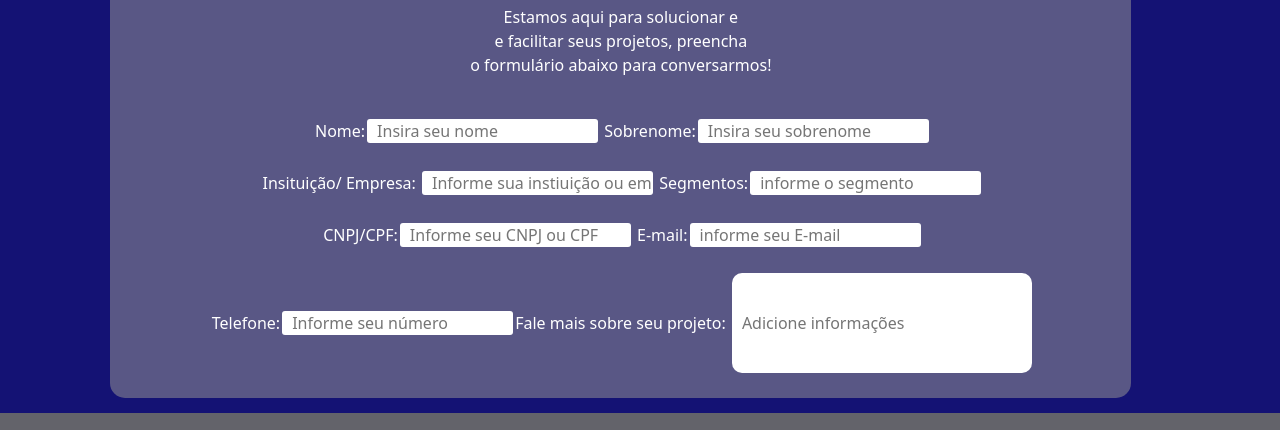
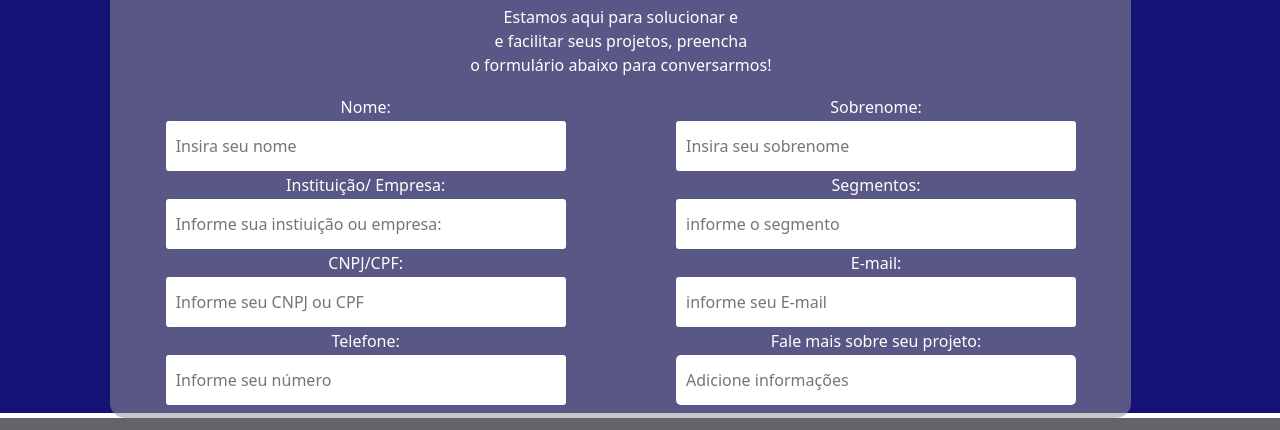
Before and after one commit to Ramon-Silv/LouerTech, a plain HTML site: page index.html in a window 1280 px wide. Shown: the part 1352-1782 px from the top of the page. Drawn offline with nearby package versions, Linux system fonts and the light colour scheme.

Commit message:
atualização formulário

```diff
--- a/home/home.css
+++ b/home/home.css
@@ -186,13 +186,40 @@ h1{
 #divdoformulario{
     float: left;
     width: 80%;
-    height: 440px;
+    height: 460px;
     background-color: #97959588 ;
     margin-left: 8.5%;
     align-items: center;
     border-radius: 15px;
 }
+
+#divdoformulario .form{
+    display: flex;
+    flex-direction: row;
+    justify-content: space-around;
+}
+
+.form div{
+    width: 50%;
+    height: 100%;
+    display: flex;
+}
+
+.form .div-form1{
+    flex-direction: column;
+    justify-content: center;
+    align-items: center;
+}
+
+.form .div-form2{
+    flex-direction: column;
+    justify-content: center;
+    align-items: center;
+}
+
 .formularinho{
+    display: flex;
+    flex-direction: column;
     align-items: center;
 }
 #formulario1{
@@ -230,7 +257,8 @@ input{
     border-radius: 3px;
     background-color: white;
     border: none;
-
+    width: 400px;
+    height: 50px;
 }
 
 input p{
@@ -246,10 +274,10 @@ label{
 }
 
 #fale_mais{
-    width: 300px;
-    height: 100px;
+    width: 400px;
+    height: 50px;
     align-items: center;
-    border-radius: 10px;
+    border-radius: 5px;
 }
 
 
--- a/index.html
+++ b/index.html
@@ -1,5 +1,6 @@
 <!DOCTYPE html>
 <html lang="pt-BR">
+
 <head>
     <meta charset="UTF-8">
     <meta http-equiv="X-UA-Compatible" content="IE=edge">
@@ -8,9 +9,11 @@
     <link rel="shortcut icon" href="assets/LOGO-LouerTech-versaoprincipal.png" type="image/x-icon">
     <link rel="stylesheet" href="home/home.css">
     <link rel="stylesheet" href="https://fonts.googleapis.com/css2?family=Material+Symbols+Outlined">
-    <link href="https://cdn.jsdelivr.net/npm/bootstrap@5.3.0-alpha2/dist/css/bootstrap.min.css" rel="stylesheet" integrity="sha384-aFq/bzH65dt+w6FI2ooMVUpc+21e0SRygnTpmBvdBgSdnuTN7QbdgL+OapgHtvPp" crossorigin="anonymous">
+    <link href="https://cdn.jsdelivr.net/npm/bootstrap@5.3.0-alpha2/dist/css/bootstrap.min.css" rel="stylesheet"
+        integrity="sha384-aFq/bzH65dt+w6FI2ooMVUpc+21e0SRygnTpmBvdBgSdnuTN7QbdgL+OapgHtvPp" crossorigin="anonymous">
     <link href="https://unpkg.com/aos@2.3.1/dist/aos.css" rel="stylesheet">
 </head>
+
 <body>
     <header id="menu">
         <nav class="listamenu">
@@ -43,20 +46,31 @@
             <div class="carousel-item active" style="height: fit-content; width: 100%;">
                 <img src="assets/LouerTech.png" class="d-block w-100" alt="...">
             </div>
-          <div class="carousel-item" >
-            <img src="assets/orador-afro-americano-feminino-dando-apresentacao-no-salao-na-oficina-da-universidade.png" class="d-block w-100" alt="...">
-            <span style="position: absolute; z-index: 1;  top: 20%; left: 10%; width: 27%; color: #ffffff; font-size: 26px; text-align: justify;"><h1 style="font-size: 50px; font-weight: 600;" >Outsoursing</h1>Tenha equipamentos modernos e atualizados com nossas soluções em outsourcing de notebooks e computadores para suas apresentações. </span>
+            <div class="carousel-item">
+                <img src="assets/orador-afro-americano-feminino-dando-apresentacao-no-salao-na-oficina-da-universidade.png"
+                    class="d-block w-100" alt="...">
+                <span
+                    style="position: absolute; z-index: 1;  top: 20%; left: 10%; width: 27%; color: #ffffff; font-size: 26px; text-align: justify;">
+                    <h1 style="font-size: 50px; font-weight: 600;">Outsoursing</h1>Tenha equipamentos modernos e
+                    atualizados com nossas soluções em outsourcing de notebooks e computadores para suas apresentações.
+                </span>
             </div>
             <div class="carousel-item">
                 <img src="assets/funcionarios.png" class="d-block w-100" alt="...">
-            <span style="position: absolute; z-index: 1;  top: 20%; left: 10%; width: 27%; color: #ffffff; font-size: 26px; text-align: justify;"><h1 style="font-size: 50px; font-weight: 600;">Outsoursing</h1>Tenha equipamentos modernos e atualizados com nossas soluções em outsourcing de notebooks e computadores para suas apresentações. </span>
+                <span
+                    style="position: absolute; z-index: 1;  top: 20%; left: 10%; width: 27%; color: #ffffff; font-size: 26px; text-align: justify;">
+                    <h1 style="font-size: 50px; font-weight: 600;">Outsoursing</h1>Tenha equipamentos modernos e
+                    atualizados com nossas soluções em outsourcing de notebooks e computadores para suas apresentações.
+                </span>
             </div>
         </div>
-        <button class="carousel-control-prev" type="button" data-bs-target="#carouselExampleAutoplaying" data-bs-slide="prev" style="width: 5%;">
+        <button class="carousel-control-prev" type="button" data-bs-target="#carouselExampleAutoplaying"
+            data-bs-slide="prev" style="width: 5%;">
             <span class="carousel-control-prev-icon" aria-hidden="true"></span>
             <span class="visually-hidden">Previous</span>
         </button>
-        <button class="carousel-control-next" type="button" data-bs-target="#carouselExampleAutoplaying" data-bs-slide="next" style="width: 5%;">
+        <button class="carousel-control-next" type="button" data-bs-target="#carouselExampleAutoplaying"
+            data-bs-slide="next" style="width: 5%;">
             <span class="carousel-control-next-icon" aria-hidden="true"></span>
             <span class="visually-hidden">Next</span>
         </button>
@@ -117,7 +131,7 @@ plataformas apresentadas. <br>
 
     <section id="fundo2">
 
-    <H1>Segmentos</H1 data-aos="fade-up" >
+        <H1>Segmentos</H1 data-aos="fade-up">
         <br>
         <div class="textos_1" data-aos="fade-up">
             <img src="assets/faculdade.png" class="imagen_icone">
@@ -125,7 +139,7 @@ plataformas apresentadas. <br>
             <h4>Faculdades Publicas</h4> <br>
             Você aluno de faculdade pública, <br>
             que precisa participar de um estande para <br>
-            a feira da faculdade, conte a nós o que é  <br>
+            a feira da faculdade, conte a nós o que é <br>
             preciso de técnologia para te ajudarmos! <br>
             </p>
         </div>
@@ -161,12 +175,37 @@ plataformas apresentadas. <br>
                     o formulário abaixo para conversarmos! <br>
                 </p>
 
-        <div>
+                <div class="form">
+                    <div  data-aos="fade-up" class="div-form1">
+                        <label id="lab">Nome:</label>
+                        <input type="text" placeholder="Insira seu nome">
+
+                        <label for="">Instituição/ Empresa:</label> <input
+                            type="text" placeholder="Informe sua instiuição ou empresa:">
+
+                            <label for="">CNPJ/CPF:</label><input type="text"
+                            placeholder="Informe seu CNPJ ou CPF">
+
+                            <label for="">Telefone:</label><input type="text"
+                            placeholder="Informe seu número">
+                    </div>
                         <br>
-         <div class="formularinho" data-aos="fade-up" > <label id="lab">Nome:</label><input type="text" placeholder="Insira seu nome"> <label for="">Sobrenome: </label><input type="text" placeholder="Insira seu sobrenome"> </div><br>
-         <div class="formularinho" data-aos="fade-down"> <label for="">Insituição/ Empresa:</label> <input type="text" placeholder="Informe sua instiuição ou empresa:"> <label for="">Segmentos:</label><input type="text" placeholder="informe o segmento"> </div><br>
-         <div class="formularinho" data-aos="fade-up"> <label for="">CNPJ/CPF:</label><input type="text" placeholder="Informe seu CNPJ ou CPF"> <label for="">E-mail:</label><input type="text" placeholder="informe seu E-mail"> </div> <br>
-         <div class="formularinho" data-aos="fade-down"> <label for="">Telefone:</label><input type="text" placeholder="Informe seu número"><label for="">Fale mais sobre seu projeto: </label> <input id="fale_mais" type="text" placeholder="Adicione informações"> </div> <br>
+                    <div  data-aos="fade-up" class="div-form2">
+                        <label for="">Sobrenome: </label>
+                        <input type="text"placeholder="Insira seu sobrenome">
+
+                         <label
+                            for="">Segmentos:</label><input type="text" placeholder="informe o segmento">
+
+
+                         <label for="">E-mail:</label><input type="text"
+                            placeholder="informe seu E-mail">
+
+
+                        <label for="">Fale mais sobre seu projeto: </label> <input
+                            id="fale_mais" type="text" placeholder="Adicione informações">
+
+                    </div>
                 </div>
             </div>
         </section>
@@ -206,8 +245,10 @@ plataformas apresentadas. <br>
                         <li>louertech@gmail.com</li>
                         <br>
                         <li>
-                        <a href="https://www.instagram.com/louertech/" target="_blank"><img src="assets/instagram.svg" alt=""></a>
-                        <a href="https://www.linkedin.com/home" target="_blank"><img src="assets/linkedin.svg" alt=""></a>
+                            <a href="https://www.instagram.com/louertech/" target="_blank"><img
+                                    src="assets/instagram.svg" alt=""></a>
+                            <a href="https://www.linkedin.com/home" target="_blank"><img src="assets/linkedin.svg"
+                                    alt=""></a>
                         </li>
                     </ul>
                 </div>
@@ -229,7 +270,7 @@ plataformas apresentadas. <br>
             </div>
         </footer>
         <section>
-            <div class="copyright" >
+            <div class="copyright">
                 <p>© 2023 LouerTech. Todos os direitos estão reservados. Desenvolvido por RenTech.</p>
             </div>
         </section>
@@ -248,5 +289,8 @@ window.addEventListener('scroll', Scrollativo);//adicionando evento de rolagem
     AOS.init();
 </script>
 
-<script src="https://cdn.jsdelivr.net/npm/bootstrap@5.3.0-alpha2/dist/js/bootstrap.bundle.min.js" integrity="sha384-qKXV1j0HvMUeCBQ+QVp7JcfGl760yU08IQ+GpUo5hlbpg51QRiuqHAJz8+BrxE/N" crossorigin="anonymous"></script>
+<script src="https://cdn.jsdelivr.net/npm/bootstrap@5.3.0-alpha2/dist/js/bootstrap.bundle.min.js"
+    integrity="sha384-qKXV1j0HvMUeCBQ+QVp7JcfGl760yU08IQ+GpUo5hlbpg51QRiuqHAJz8+BrxE/N"
+    crossorigin="anonymous"></script>
+
 </html>
```
Also changed, not shown: home/home.html (+31 -6 lines). Lines whose indentation alone changed are shown as unchanged.
